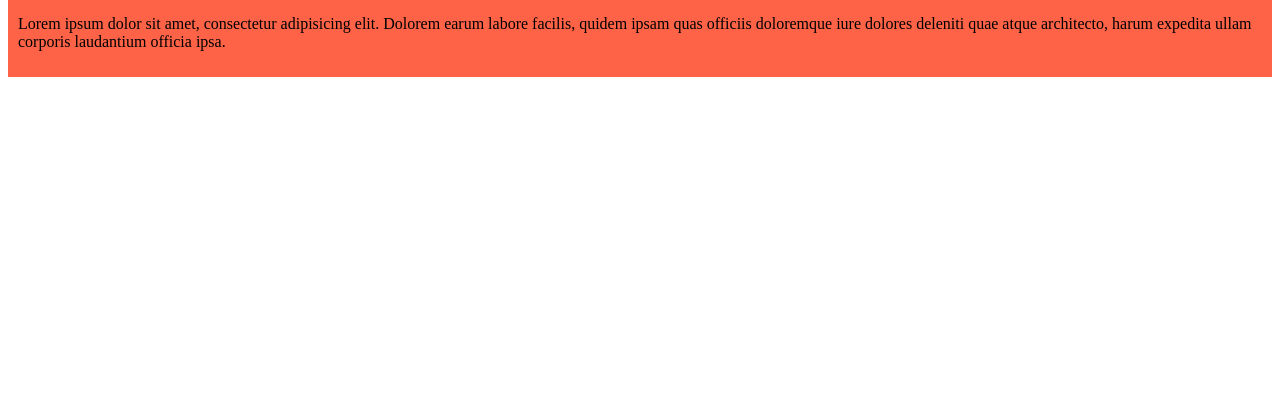
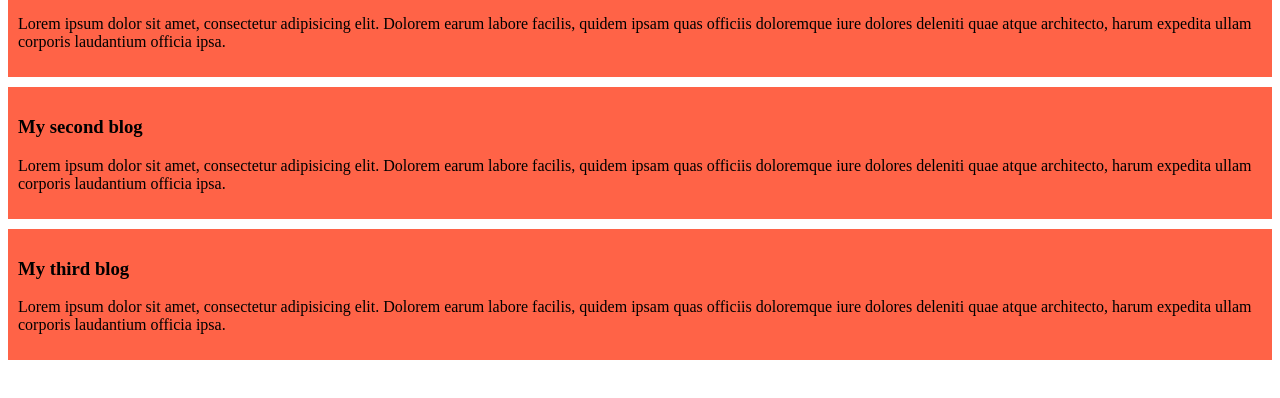
Before and after one commit to Sifat2001/my-simple-website, a plain HTML site: page index.html in a window 1280 px wide. Shown: the part 62-460 px from the top of the page. Drawn offline with Linux system fonts and the light colour scheme.

Commit message:
added second and third blog

```diff
--- a/index.html
+++ b/index.html
@@ -13,6 +13,18 @@
 
 
     </div>
+    <div>
+        <h3>My second blog</h3>
+        <p>Lorem ipsum dolor sit amet, consectetur adipisicing elit. Dolorem earum labore facilis, quidem ipsam quas officiis doloremque iure dolores deleniti quae atque architecto, harum expedita ullam corporis laudantium officia ipsa.</p>
+
+
+    </div>
+    <div>
+        <h3>My third blog</h3>
+        <p>Lorem ipsum dolor sit amet, consectetur adipisicing elit. Dolorem earum labore facilis, quidem ipsam quas officiis doloremque iure dolores deleniti quae atque architecto, harum expedita ullam corporis laudantium officia ipsa.</p>
+
+
+    </div>
 
 </body>
 </html>
--- a/styles/blog.css
+++ b/styles/blog.css
@@ -1,4 +1,5 @@
 div{
     background-color: tomato;
     padding: 10px;
+    margin-bottom: 10px;
 }
```
